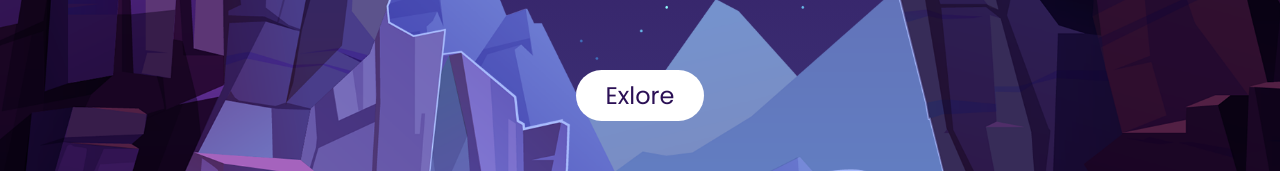
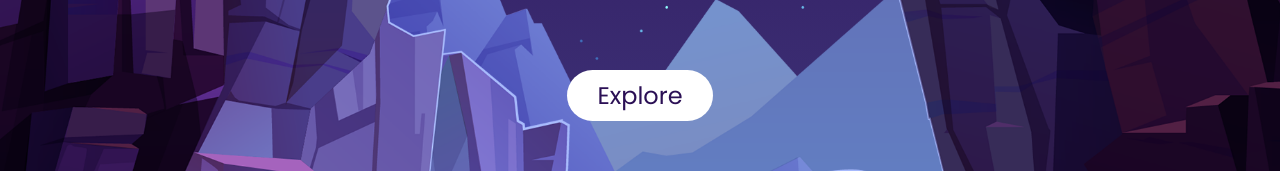
Before and after one commit to NikolayYaroslavcev/Parallax-Scrolling-Effects, a plain HTML site: page index.html in a window 1280 px wide. Shown: the part 405-576 px from the top of the page. Drawn offline with Linux system fonts and the light colour scheme.

Commit message:
Add files via upload

```diff
--- a/index.html
+++ b/index.html
@@ -22,7 +22,7 @@
         <img src="img/moon.png" id="moon">
         <img src="img/mountains_behind.png" id="mountains_behind">
         <h2 id="text">Moon Light</h2>
-        <a href="#sec" id="btn">Exlore</a>
+        <a href="#sec" id="btn">Explore</a>
         <img src="img/mountains_front.png" id="mountains_front">
     </section>
     <div class="sec" id="sec">
--- a/js/javascript.js
+++ b/js/javascript.js
@@ -12,8 +12,8 @@ window.addEventListener('scroll', function(){
     moon.style.top = value * 1.05 + 'px';
     mountains_behind.style.top = value * 0.5 + 'px';
     mountains_front.style.top = value * 0 + 'px';
-    text.style.marginRigh = value * 4 + 'px';
+    text.style.marginRight = value * 4 + 'px';
     text.style.marginTop = value * 1.5 + 'px';
-    btn.style.marginRigh = value * 1.5 + 'px';
+    btn.style.marginTop = value * 1.5 + 'px';
     header.style.top = value * 0.5 + 'px';
 })
```
